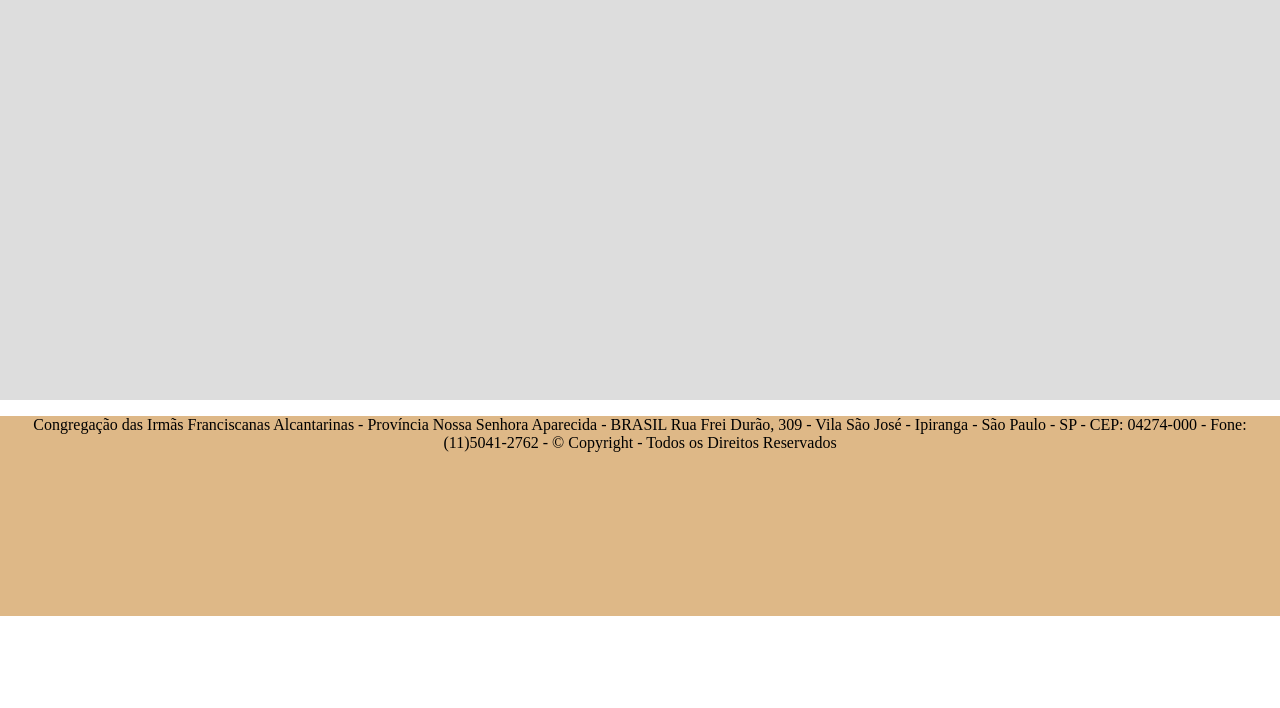
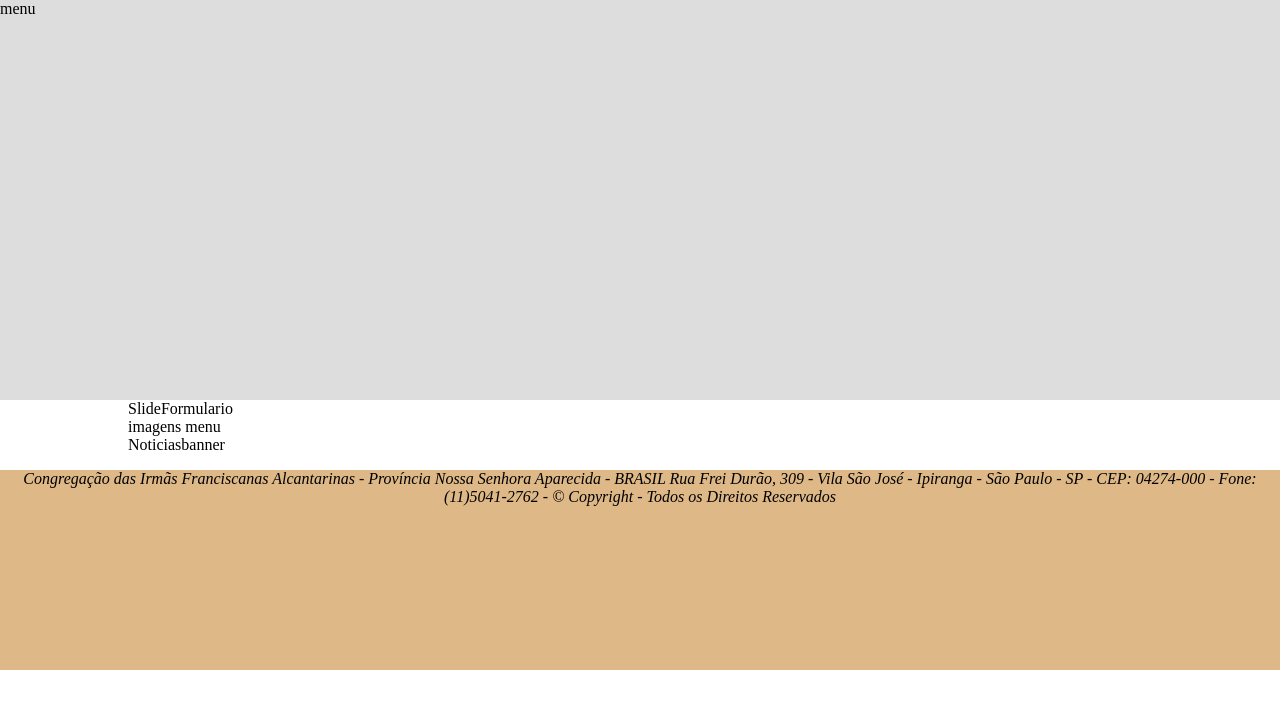
Before and after one commit to malbertoconceicao/afaas, a plain HTML site: page index.html in a window 1280 px wide. Drawn offline with Linux system fonts and the light colour scheme.

Commit message:
Ajuste elementos html section

```diff
--- a/index.html
+++ b/index.html
@@ -11,22 +11,30 @@
 
 <body>
   <header>
-    <nav class="menu"></nav>
+    <nav class="menu">menu</nav>
   </header>
+  <section>
     <div class="container">
-    <div class="slide"></div>
-    <div class="form"></div>
+      <div class="slide">Slide</div>
+      <div class="form">Formulario</div>
     </div>
+  </section>
+  <section>
     <div class="container">
-    <div class="menu-image"></div>
+      <div class="menu-image">imagens menu</div>
     </div>
+  </section>
+  <section>
     <div class="container">
-    <section class="noticias"></section>
-    <div class="banners"></div>
+      <section class="noticias">Noticias</section>
+      <div class="banners">banner</div>
     </div>
+  </section>
   <footer>
+    <address>
       <p>Congregação das Irmãs Franciscanas Alcantarinas - Província Nossa Senhora Aparecida - BRASIL
         Rua Frei Durão, 309 - Vila São José - Ipiranga - São Paulo - SP - CEP: 04274-000 - Fone: (11)5041-2762 - © Copyright - Todos os Direitos Reservados</p>
+    </address>
   </footer>
 </body>
 
```
Lines whose indentation alone changed are shown as unchanged.
